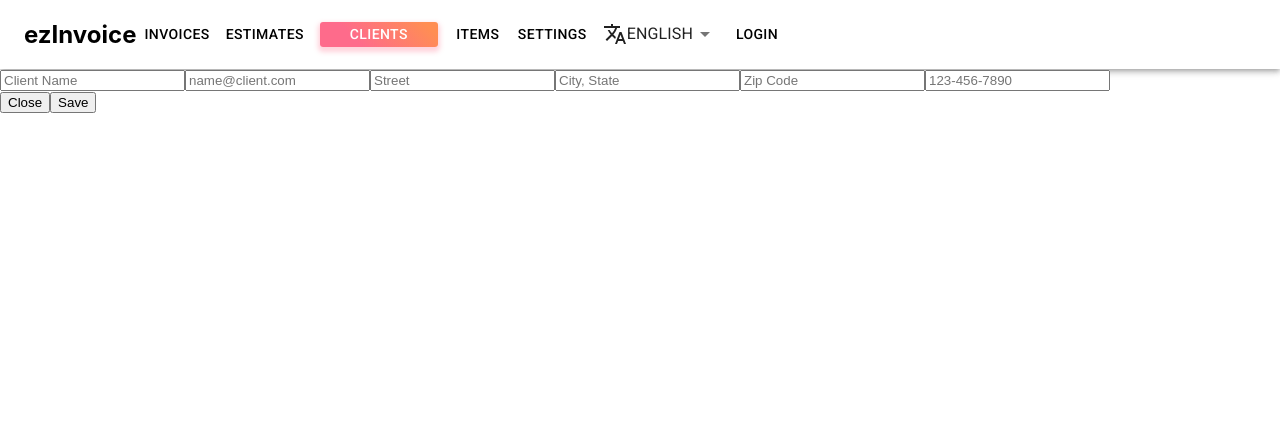
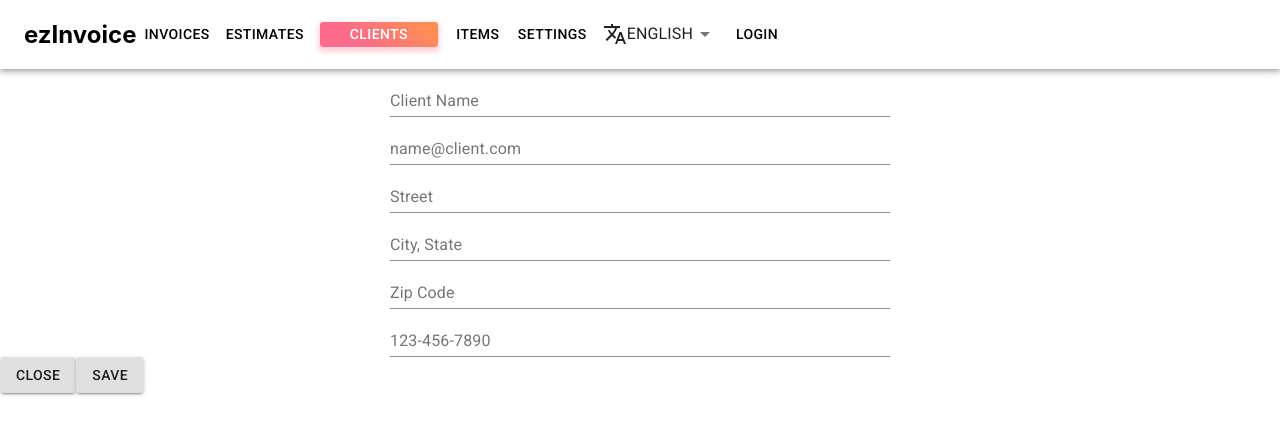
Before and after one commit to jiayi-ren/ezinvoice-frontend, a React (Create React App) app: page /clients/new in a window 1280 px wide. Shown: the top 434 px of the page. Built offline with nearby package versions, Linux system fonts and the light colour scheme; no server answers.

Commit message:
refactor clients using material-ui

```diff
--- a/src/components/Clients/ClientsGen.js
+++ b/src/components/Clients/ClientsGen.js
@@ -1,6 +1,7 @@
 import React from 'react';
 import ClientsTemplate from './ClientsTemplate';
 import { useHistory } from 'react-router-dom';
+import { Button } from '@material-ui/core';
 
 const ClientsGen = props => {
 
@@ -9,12 +10,12 @@ const ClientsGen = props => {
     return (
         <div>
             <ClientsTemplate />
-            <button
+            <Button variant="contained"
                 onClick={ () => {
                     history.push(`${history.location.pathname.slice(0,-4)}`)
                 }}
-            >Close</button>
-            <button>Save</button>
+            >Close</Button>
+            <Button variant="contained">Save</Button>
         </div>
     )
 }
--- a/src/components/Clients/ClientsTemplate.js
+++ b/src/components/Clients/ClientsTemplate.js
@@ -1,4 +1,14 @@
+import { makeStyles, TextField } from "@material-ui/core";
 import React, { useState } from "react";
+
+const useStyles = makeStyles({
+    form: {
+        display: 'flex',
+        flexDirection: 'column',
+        width: '500px',
+        margin: 'auto'
+    }
+})
 
 const InitialForm = {
     name: "",
@@ -11,6 +21,7 @@ const InitialForm = {
 
 const ClientsTemplate = props => {
 
+    const classes = useStyles()
     const [template, setTemplate] = useState(InitialForm);
 
     const handleChange = event => {
@@ -26,63 +37,49 @@ const ClientsTemplate = props => {
 
     return (
         <div>
-            <form>
-                <div className="template-header">
-                    <label>
-                        <input
+            <form className={classes.form}>
+                <TextField
                     name="name"
                     type="text"
                     value={template.name}
-                            placeholder="Client Name"
+                    label="Client Name"
                     onChange={handleChange}
                 />
-                    </label>
-                    <label>
-                        <input
+                <TextField
                     name="email"
                     type="text"
                     value={template.email}
-                            placeholder="name@client.com"
+                    label="name@client.com"
                     onChange={handleChange}
                 />
-                    </label>
-                    <label>
-                        <input
+                <TextField
                     name="street"
                     type="text"
                     value={template.street}
-                            placeholder="Street"
+                    label="Street"
                     onChange={handleChange}
                 />
-                    </label>
-                    <label>
-                        <input
+                <TextField
                     name="cityState"
                     type="text"
                     value={template.cityState}
-                            placeholder="City, State"
+                    label="City, State"
                     onChange={handleChange}
                 />
-                    </label>
-                    <label>
-                        <input
+                <TextField
                     name="zip"
                     type="text"
                     value={template.zip}
-                            placeholder="Zip Code"
+                    label="Zip Code"
                     onChange={handleChange}
                 />
-                    </label>
-                    <label>
-                        <input
+                <TextField
                     name="phone"
                     type="text"
                     value={template.phone}
-                            placeholder="123-456-7890"
+                    label="123-456-7890"
                     onChange={handleChange}
                 />
-                    </label>
-                </div>
             </form>
         </div>
     )
```
Lines whose indentation alone changed are shown as unchanged.
